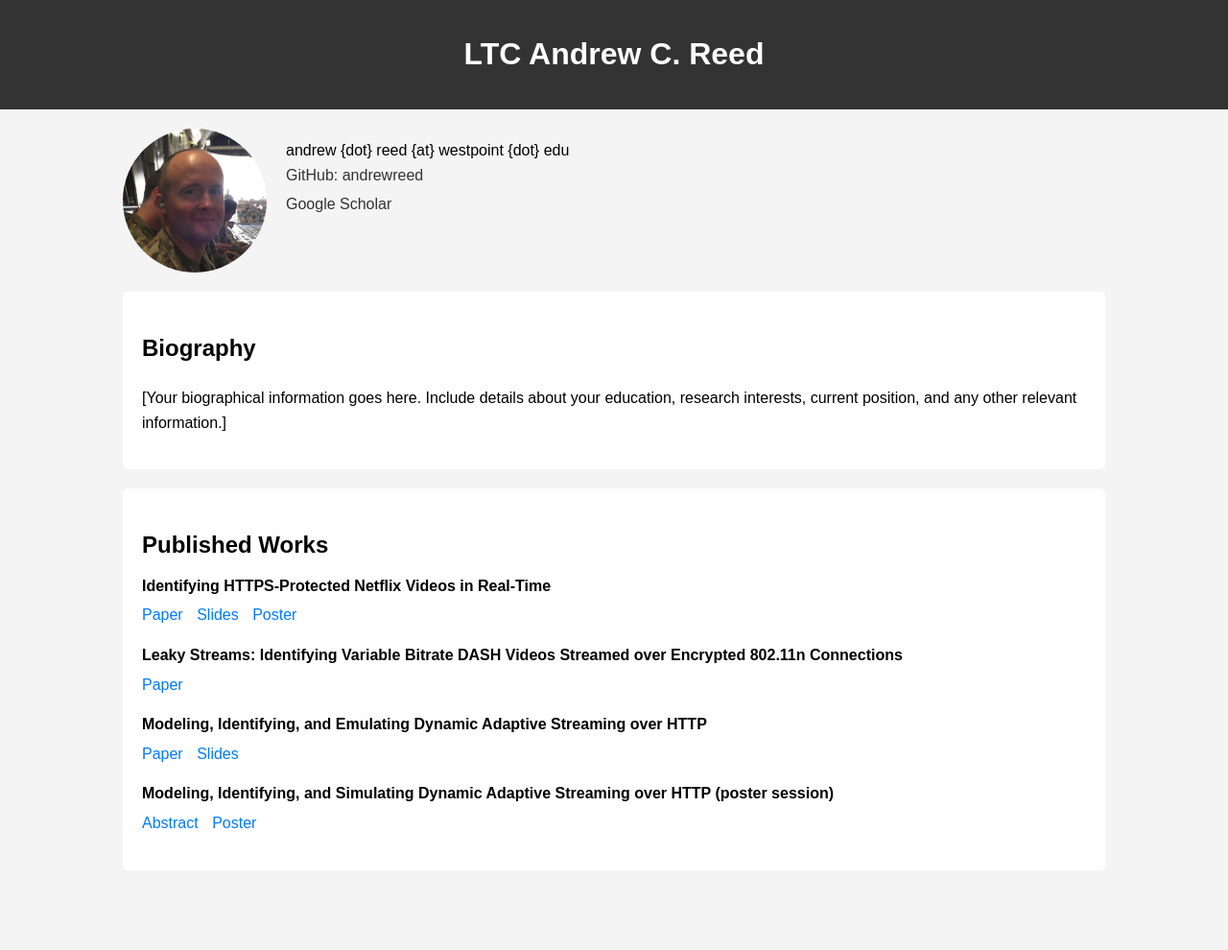
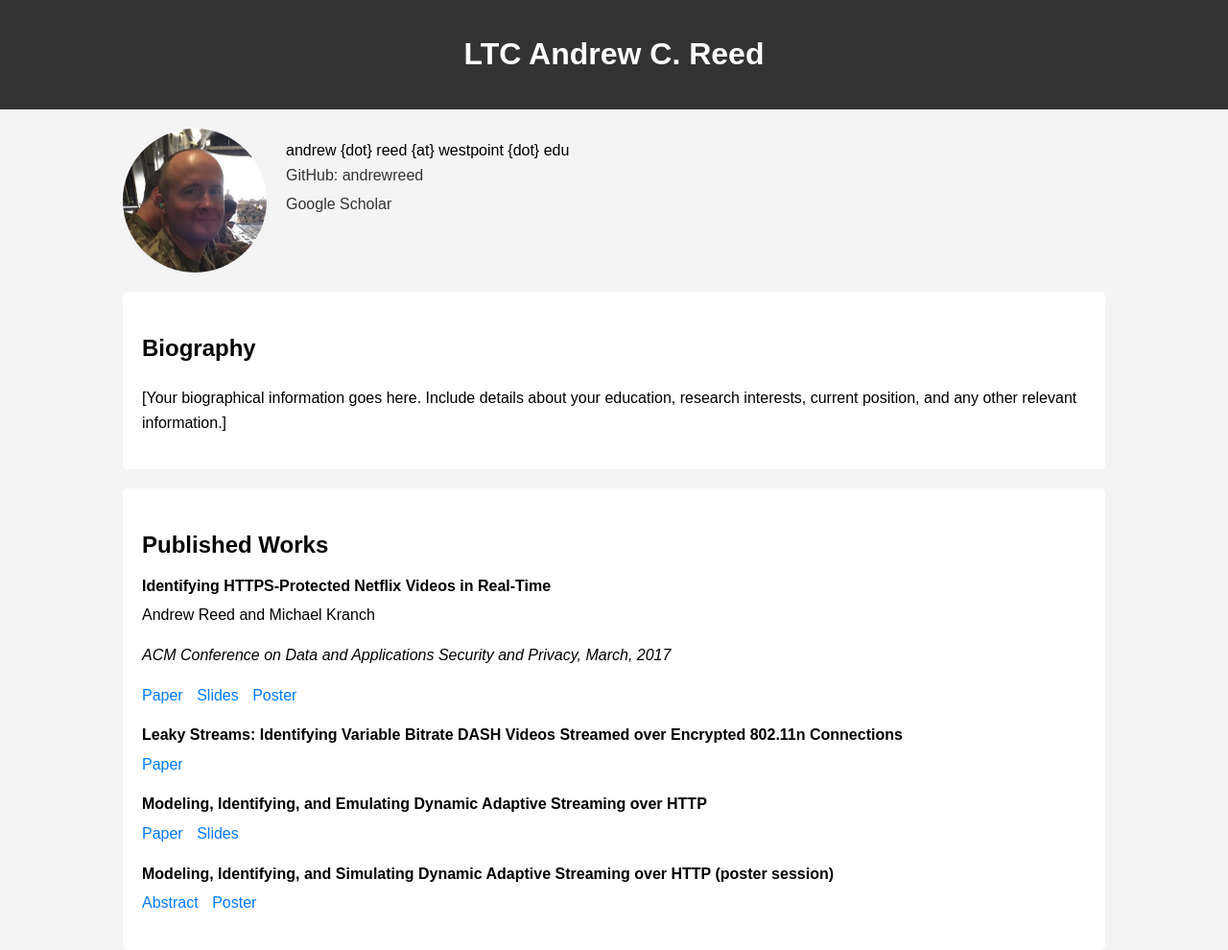
Before and after one commit to andrewreed/andrewreed.github.io, a Jekyll site: the page index.html, which Jekyll copies as it is, in a window 1280 px wide. Shown: the whole page at 96% size. Built offline with Jekyll 4.4.1, drawn with Linux system fonts in a browser that asks for light colours; Markdown is read by kramdown in place of the engine named in the settings; before the commit the page ends 907 px from its top, so only the background shows below that.

Commit message:
adding to refs

```diff
--- a/index.html
+++ b/index.html
@@ -96,6 +96,8 @@
             <h2>Published Works</h2>
             <div class="work-item">
                 <strong>Identifying HTTPS-Protected Netflix Videos in Real-Time</strong>
+                <p>Andrew Reed and Michael Kranch</p>
+                <p><i>ACM Conference on Data and Applications Security and Privacy, March, 2017</i></p>
                 <p>
                     <a href="pubs/CODASPY2017_Reed_Kranch_Identifying_HTTPS_Netflix.pdf">Paper</a>
                     <a href="pubs/CODASPY2017_slides.pdf">Slides</a>
```
